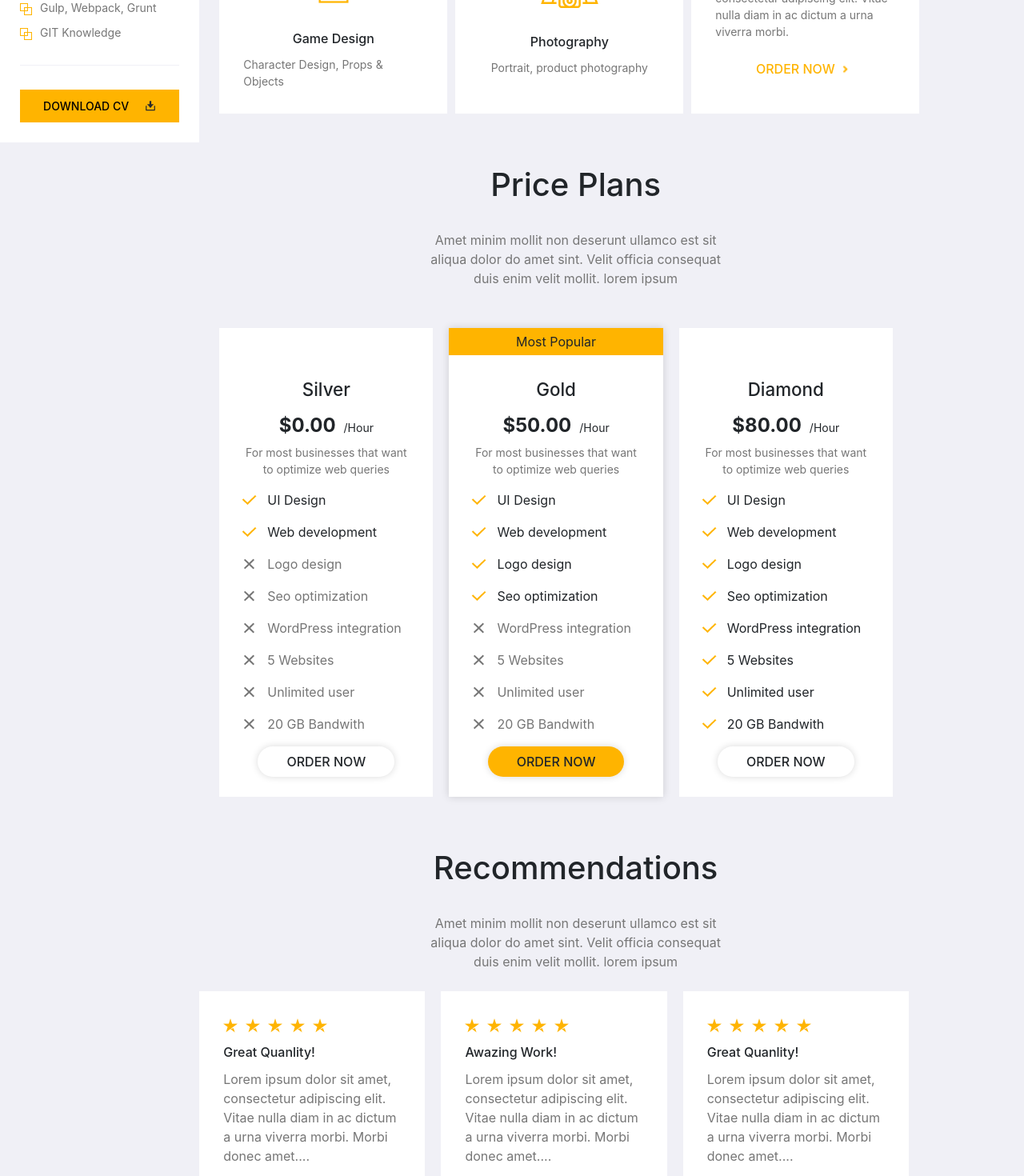
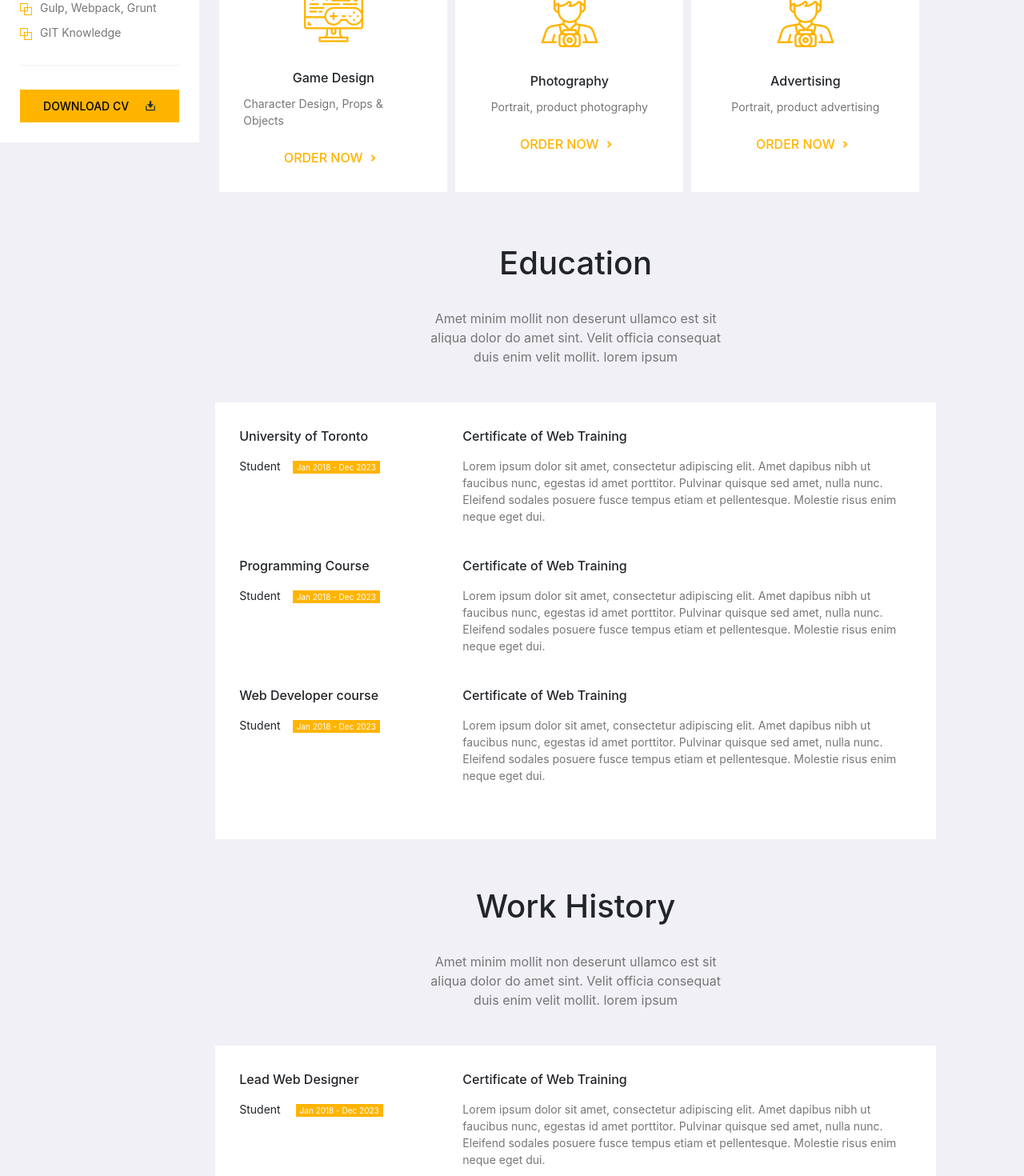
Before and after one commit to vishal1145/developer, a React (Create React App) app: page / in a window 1280 px wide. Shown: the part 1060-2530 px from the top of the page at 80% size. Built offline with nearby package versions, Linux system fonts and the light colour scheme.

Commit message:
some changes

```diff
--- a/src/pages/Blog.jsx
+++ b/src/pages/Blog.jsx
@@ -22,7 +22,7 @@ const blogData = [
 
 function Blog() {
   return (
-    <div className="services" id="blog">
+    <div className="services d-none" id="blog">
       <h1>Blog</h1>
       <div className="service-about">
         Amet minim mollit non deserunt ullamco est sit aliqua dolor do amet
--- a/src/pages/NavBar.jsx
+++ b/src/pages/NavBar.jsx
@@ -168,7 +168,7 @@ function NavBar() {
           </li>
           <li class="nav-item">
             <a
-              href="#blog"
+              href="#portfolio"
               className={`nav-link navlinks ${
                 activeTab === 4 && "active-icon"
               }`}
--- a/src/pages/Portfolio.jsx
+++ b/src/pages/Portfolio.jsx
@@ -73,7 +73,7 @@ function Portfolio() {
   }, []);
 
   return (
-    <div className="services">
+    <div className="services" id="portfolio">
       <h1>Portfolio</h1>
       <div className="service-about">
         Amet minim mollit non deserunt ullamco est sit aliqua dolor do amet
--- a/src/pages/PricePlan.jsx
+++ b/src/pages/PricePlan.jsx
@@ -36,7 +36,7 @@ const priceAccessData = [
 
 function PricePlan() {
   return (
-    <div className="services">
+    <div className="services d-none">
       <h1>Price Plans</h1>
       <div className="service-about">
         Amet minim mollit non deserunt ullamco est sit aliqua dolor do amet
--- a/src/pages/Recommend.jsx
+++ b/src/pages/Recommend.jsx
@@ -31,7 +31,7 @@ const recomData = [
 
 function Recommendations() {
   return (
-    <div className="services">
+    <div className="services d-none">
       <h1>Recommendations</h1>
       <div className="service-about">
         Amet minim mollit non deserunt ullamco est sit aliqua dolor do amet
--- a/src/pages/Services.jsx
+++ b/src/pages/Services.jsx
@@ -23,10 +23,9 @@ const serviceData = [
     about: "portrait, product photography",
   },
   {
-    img: "",
+    img: "serviceImg4",
     name: "Advertising",
-    about:
-      "Lorem ipsum dolor sit amet, consectetur adipiscing elit. Vitae nulla diam in ac dictum a urna viverra morbi.",
+    about: "portrait, product advertising",
   },
 ];
 
@@ -41,15 +40,12 @@ function Services() {
       <div className="service-board">
         {serviceData.map((val, idx) => (
           <div className="service-card" key={idx}>
-            {idx < 5 && (
               <img
                 className="service-card-img"
                 src={require(`./assests/${val.img}.png`)}
               />
-            )}
             <div className="service-card-name">{val.name}</div>
             <div className="service-card-about">{val.about}</div>
-            {idx === 5 && (
               <div className="mt-4 order-now">
                 ORDER NOW{" "}
                 <img
@@ -57,7 +53,6 @@ function Services() {
                   src={require(`./assests/Frame2.png`)}
                 />
               </div>
-            )}
           </div>
         ))}
       </div>
```
